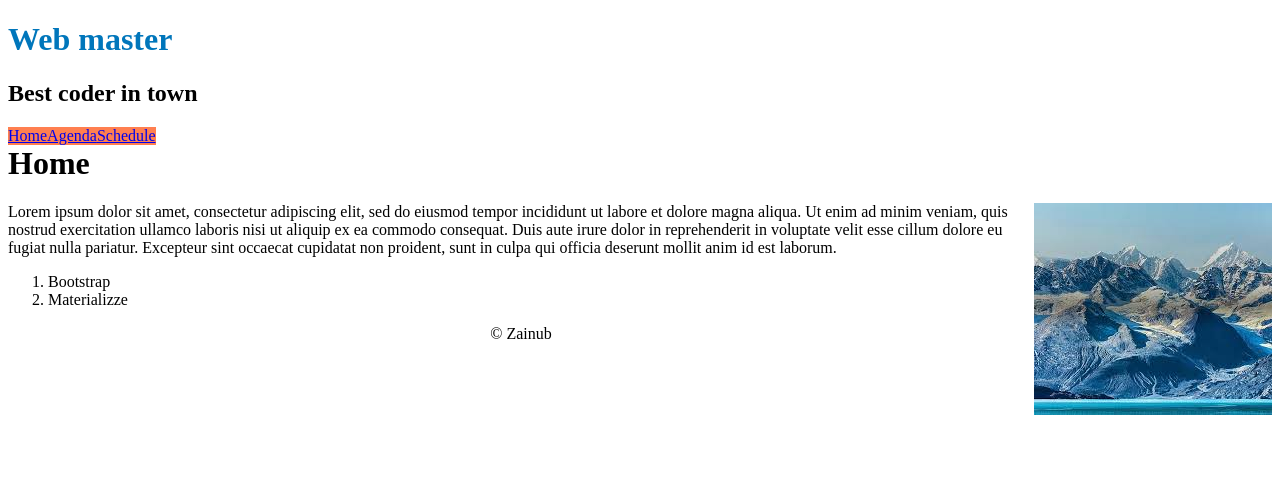
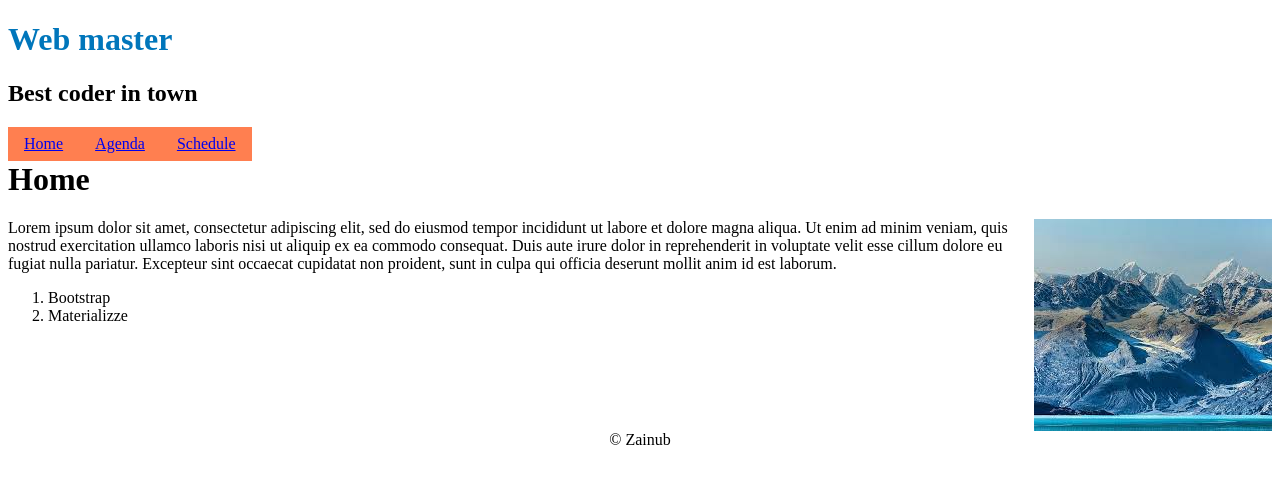
Before and after one commit to kbzainub/kbzainub.github.io, a plain HTML site: page index.html in a window 1280 px wide. Drawn offline with Linux system fonts and the light colour scheme.

Commit message:
umdate stylesheet

```diff
--- a/css/stylesheet.css
+++ b/css/stylesheet.css
@@ -11,7 +11,7 @@ nav ul li {
 
 nav ul li a{
     display: block;
-    padding: .5rem 1lem;
+    padding: .5rem 1rem;
     background-color: coral;
 }
 main h1{
@@ -22,4 +22,5 @@ main img{
 }
 footer{
     text-align: center;
+    clear: both;
 }
```
